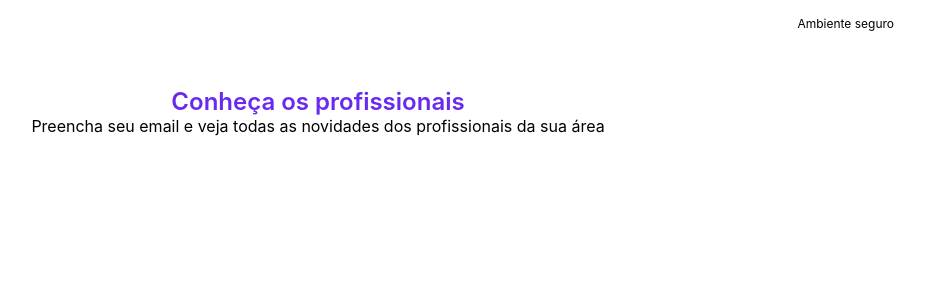
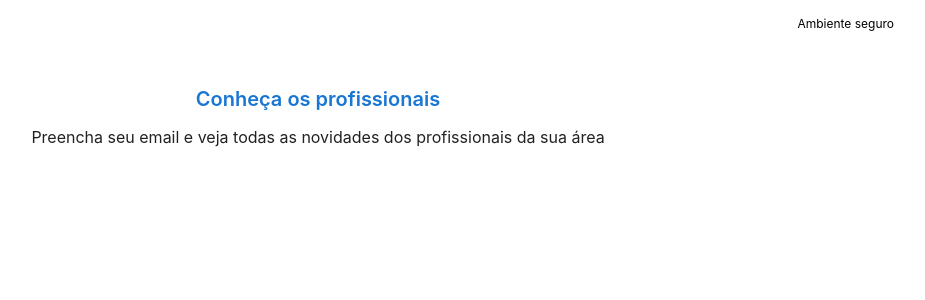
Before and after one commit to vandodev/ediaristas, a Next.js app in the folder frontend/: page / in a window 1280 px wide. Shown: the top 300 px of the page, without its empty margins (322-1247 px from the left). Built offline with nearby package versions, Linux system fonts and the light colour scheme.

Commit message:
Trabalhando com theme padrão

```diff
--- a/frontend/src/ui/components/data-display/PageTitle/PageTitle.style.tsx
+++ b/frontend/src/ui/components/data-display/PageTitle/PageTitle.style.tsx
@@ -1,12 +1,30 @@
-import {experimentalStyled as styled} from '@material-ui/core/styles';
+import { experimentalStyled as styled } from "@material-ui/core/styles";
 
-export const PageTitleContainer = styled('div') `
- margin:40px 0;
- text-align:center;
+export const PageTitleContainer = styled("div")`
+  margin: 40px 0;
+  text-align: center;
 `;
 
-export const PageTitleStyled = styled('h2') `
- margin:0;
- color:#682AEE;
- font-weight:600;
+export const PageTitleStyled = styled("h2")`
+  margin: ${(props) => props.theme.spacing(2) + " " + 0};
+  /* color:#682AEE; */
+  /* color:${(props) => props.theme.palette.primary.main}; */
+  color: ${({ theme }) => theme.palette.primary.main};
+  font-size: ${({ theme }) => theme.typography.h6.fontSize};
+  font-weight: 600;
+
+  ${({ theme }) => theme.breakpoints.down("md")} {
+    font-size: ${({ theme }) => theme.typography.body1.fontSize};
+  }
 `;
+
+export const PageSubtitleStyled = styled("h3")`
+  margin: ${(props) => props.theme.spacing(1.5) + " " + 0};
+  color: ${({ theme }) => theme.palette.text.primary};
+  font-size: ${({ theme }) => theme.typography.body1.fontSize};
+  font-weight: normal;
+
+  ${({ theme }) => theme.breakpoints.down("md")} {
+    font-size: ${({ theme }) => theme.typography.body2.fontSize};
+  }
+`;
--- a/frontend/src/ui/components/data-display/PageTitle/PageTitle.tsx
+++ b/frontend/src/ui/components/data-display/PageTitle/PageTitle.tsx
@@ -1,5 +1,5 @@
 import React from 'react';
-import {PageTitleContainer, PageTitleStyled} from './PageTitle.style'
+import {PageTitleContainer, PageTitleStyled, PageSubtitleStyled} from './PageTitle.style'
 
 interface PageTitleProps{
     title:string;
@@ -9,9 +9,13 @@ interface PageTitleProps{
 const PageTitle: React.FC<PageTitleProps> = (props) =>{
     return (
     <PageTitleContainer>
+
         <PageTitleStyled>{props.title}</PageTitleStyled>
 
-        {props.subtitle}
+        <PageSubtitleStyled>
+             {props.subtitle}
+        </PageSubtitleStyled>
+
     </PageTitleContainer>
     );
 
```
